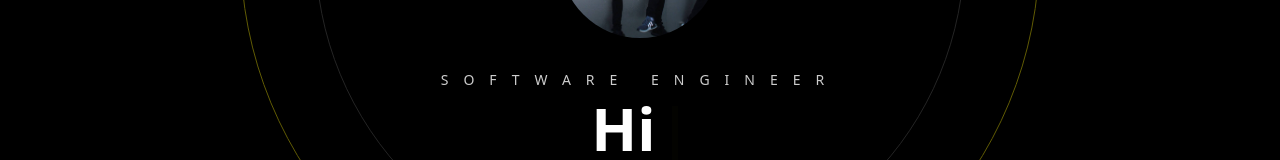
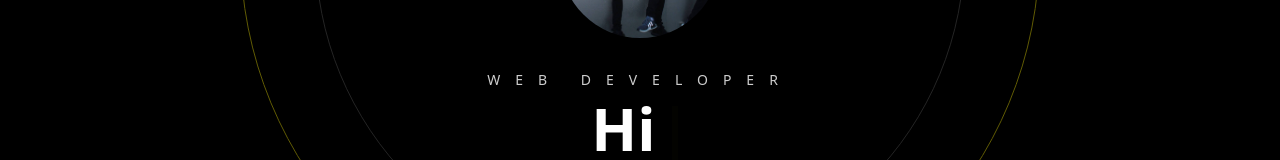
Before and after one commit to ericn17/ericn-next-portfolio, a Next.js app: page / in a window 1280 px wide. Shown: the part 367-527 px from the top of the page. Built offline with nearby package versions, Linux system fonts and the light colour scheme.

Commit message:
small typo on hero section

```diff
--- a/components/Hero.tsx
+++ b/components/Hero.tsx
@@ -29,7 +29,7 @@ export default function Hero({}: Props) {
         />
       <div className='z-20'>
         <h2 className='text-sm uppercase text-[#CDCDCD] pb-2 tracking-[15px]'>
-          Software Engineer
+          Web Developer
         </h2>
         <h1 className='text-5xl lg:text-6xl font-semibold px-10'>
           <span>{text}</span>
```
